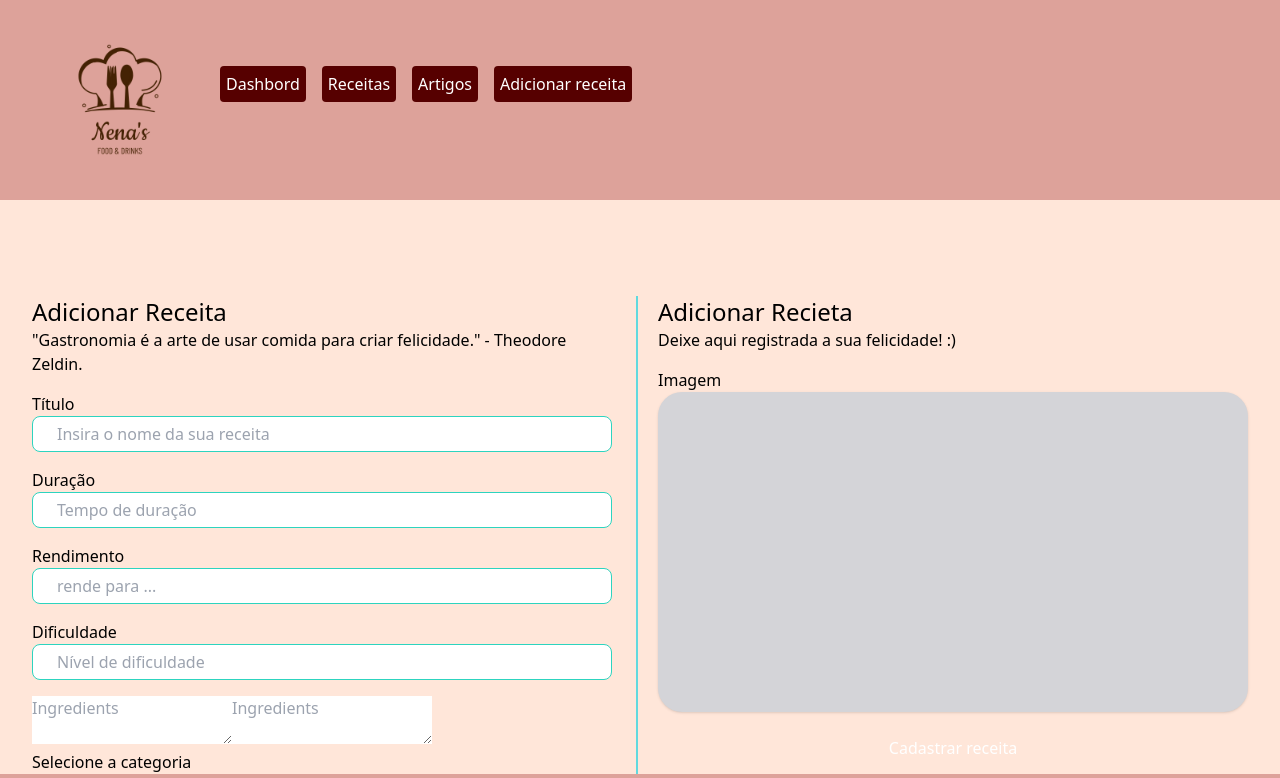
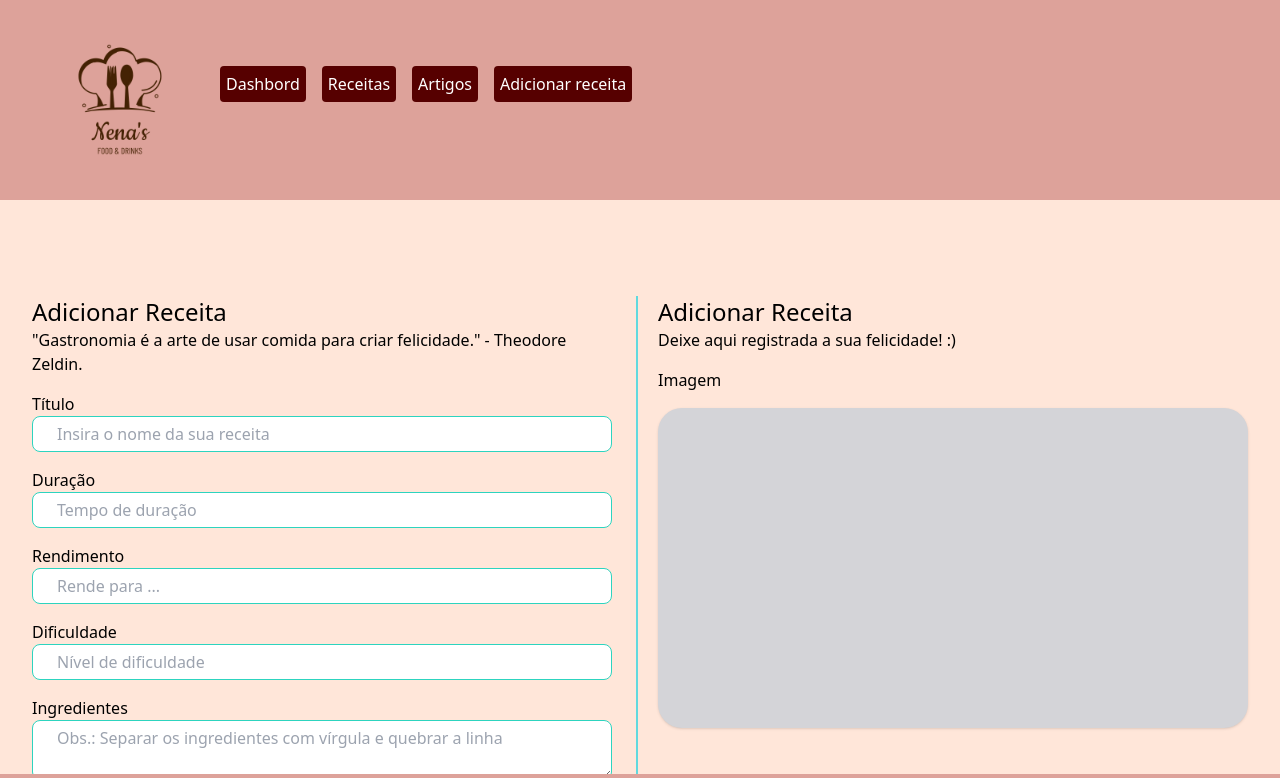
Before and after one commit to SinaraMoura/nenaskitchen, a Next.js app: page /create-recipe in a window 1280 px wide. Shown: the top 778 px of the page. Built offline with nearby package versions, Linux system fonts and the light colour scheme.

Commit message:
estilizando página de adicionar receita

```diff
--- a/src/app/(pages)/create-recipe/page.tsx
+++ b/src/app/(pages)/create-recipe/page.tsx
@@ -1,4 +1,4 @@
-'use client'
+'use client';
 import { Input } from "@/app/components/Form/Input";
 import { InputFile } from "@/app/components/Form/InputFile";
 import { useForm } from 'react-hook-form';
@@ -24,8 +24,7 @@ export default function CreateRecipes() {
     const {
         register,
         handleSubmit,
-        setValue,
-        formState: { errors },
+        setValue
     } = useForm<IFormProps>();
 
     const onSubmit = async (data: IFormProps) => {
@@ -44,9 +43,7 @@ export default function CreateRecipes() {
             formData.append('category', data.category);
             formData.append('image', data.image);
             formData.append('proceeds', data.proceeds);
-            // formData.append('ingredients', String(formattedIngredients));
-            // formData.append('preparation', String(formattedPreparation));
-            console.log(formData);
+
             formattedIngredients.forEach((ing, index) => {
                 formData.append(`ingredients[${index}]`, ing);
             })
@@ -57,10 +54,8 @@ export default function CreateRecipes() {
             const response = await api.post(`/recipes`, formData);
 
             toast.success('Receita adicionada com sucesso!');
-            console.log('🚀 ~ file: page.tsx:49 ~ onSubmit ~ response:', response);
-        } catch (error) {
-            toast.error('Erro ao adicionar receita ');
-            console.log('🚀 ~ file: page.tsx:48 ~ onSubmit ~ error:', error);
+        } catch (error: any) {
+            toast.error(error?.response?.data?.message);
         }
 
     }
@@ -89,9 +84,7 @@ export default function CreateRecipes() {
                             type="text"
                             {...register('title')}
                         />
-                        {errors.title && (
-                            <span className="text-red-500">Campo obrigatório</span>
-                        )}
+
                         <Input
                             title="Duração"
                             placeholder="Tempo de duração"
@@ -100,7 +93,7 @@ export default function CreateRecipes() {
                         />
                         <Input
                             title="Rendimento"
-                            placeholder="rende para ..."
+                            placeholder="Rende para ..."
                             type="text"
                             {...register('proceeds')}
                         />
@@ -111,14 +104,19 @@ export default function CreateRecipes() {
                             {...register('difficulty')}
                         />
 
+                        <label className="mb-4 text-blue font-medium">Ingredientes</label>
                         <textarea
+                            className="w-full px-6 py-[5px] bg-white rounded-lg border border-teal-400"
                             title="Ingredientes"
-                            placeholder="Ingredients"
+                            placeholder="Obs.: Separar os ingredientes com vírgula e quebrar a linha"
                             {...register('ingredients')}
                         />
+
+                        <label className="mb-4 text-blue font-medium">Modo de Preparo</label>
                         <textarea
+                            className="w-full px-6 py-[5px] bg-white rounded-lg border border-teal-400"
                             title="Mode de Preparo"
-                            placeholder="Ingredients"
+                            placeholder="Obs.: Separar as etapas com vírgula e quebrar a linha"
                             {...register('preparation')}
                         />
 
@@ -139,15 +137,16 @@ export default function CreateRecipes() {
                             ))}
                         </div>
                     </div>
-                    <div className="mb-4 ml-4">
-                        <p className="text-blue text-2xl font-medium">Adicionar Recieta</p>
+                    <div className=" mb-4 ml-4">
+                        <p className="text-blue text-2xl font-medium">Adicionar Receita</p>
                         <p className=" text-blue text-base font-light">
                             Deixe aqui registrada a sua felicidade! :)
                         </p>
+                        <div className="h-[90%] flex flex-col place-content-between">
                             <div className="my-4">
-                            <p className="text-blue  text-base font-medium">Imagem</p>
+                                <p className="text-blue  text-base font-medium mb-4">Imagem</p>
 
-                            <div className="w-full  h-80 bg-zinc-300 rounded-3xl shadow">
+                                <div className="w-full  h-80 bg-zinc-300 rounded-3xl shadow mb-11">
                                     <InputFile
                                         {...register('image')}
                                         onChange={(e) => handleFileChange('image', e)}
@@ -157,6 +156,7 @@ export default function CreateRecipes() {
                             <Button title="Cadastrar receita" />
                         </div>
                     </div>
+                </div>
             </form>
         </div>
     )
--- a/src/app/components/Form/Button.tsx
+++ b/src/app/components/Form/Button.tsx
@@ -6,7 +6,7 @@ interface IButtonProps {
 export const Button = ({ title, className }: IButtonProps) => {
     return (
         <div className={`flex items-center justify-center w-full text-white`}>
-            <button className={`bg-blue rounded-2xl px-4 py-2  w-full ${className}`}>
+            <button className={`bg-brown-primary rounded-2xl px-4 py-2  w-full ${className}`}>
                 {title}
             </button>
         </div>
```
Lines whose indentation alone changed are shown as unchanged.
